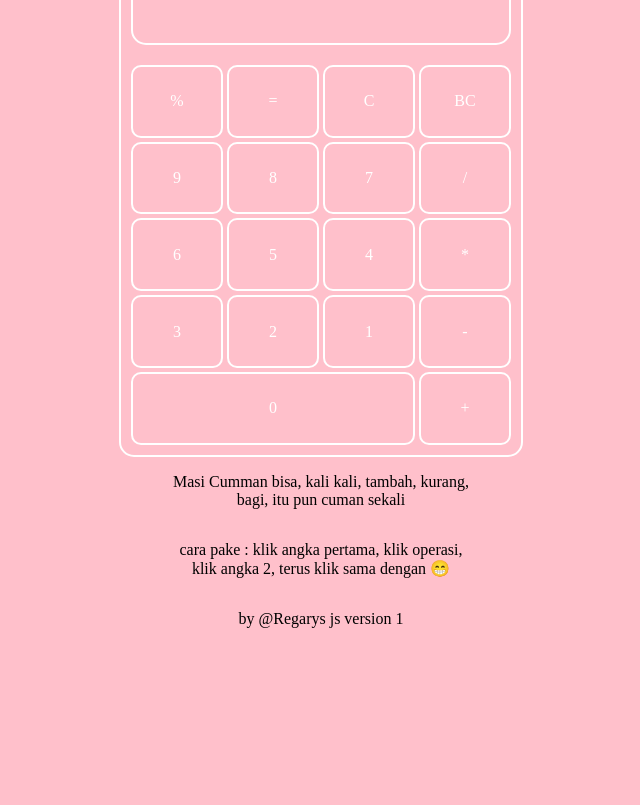
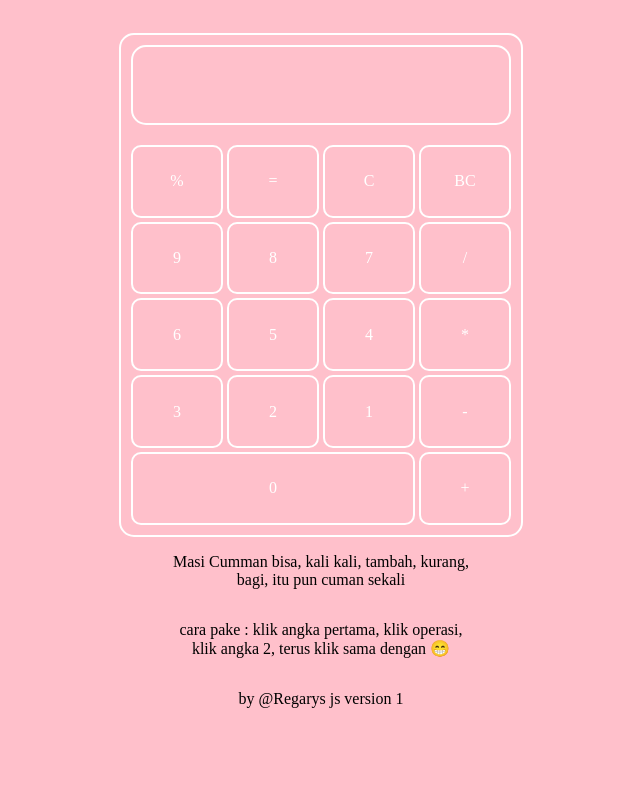
Before and after one commit to Regarys/KalkulatorWebV1, a plain HTML site: page index.html in a window 1280 px wide. Shown: the part 155-960 px from the top of the page, without its empty margins (319-959 px from the left). Before the commit the page ends 800 px from the top, so only its background shows below. Drawn offline with Linux system fonts and the light colour scheme.

Commit message:
css ganti

```diff
--- a/styles.css
+++ b/styles.css
@@ -2,7 +2,7 @@ body{
     display: flex;
     align-items: center;
     justify-content: center;
-    height: 100vh; /* Ensures the body takes full viewport height for centering */
+    height: 120vh; /* Ensures the body takes full viewport height for centering */
     margin: 0;
     text-align: center;
     background-color: pink;
```
